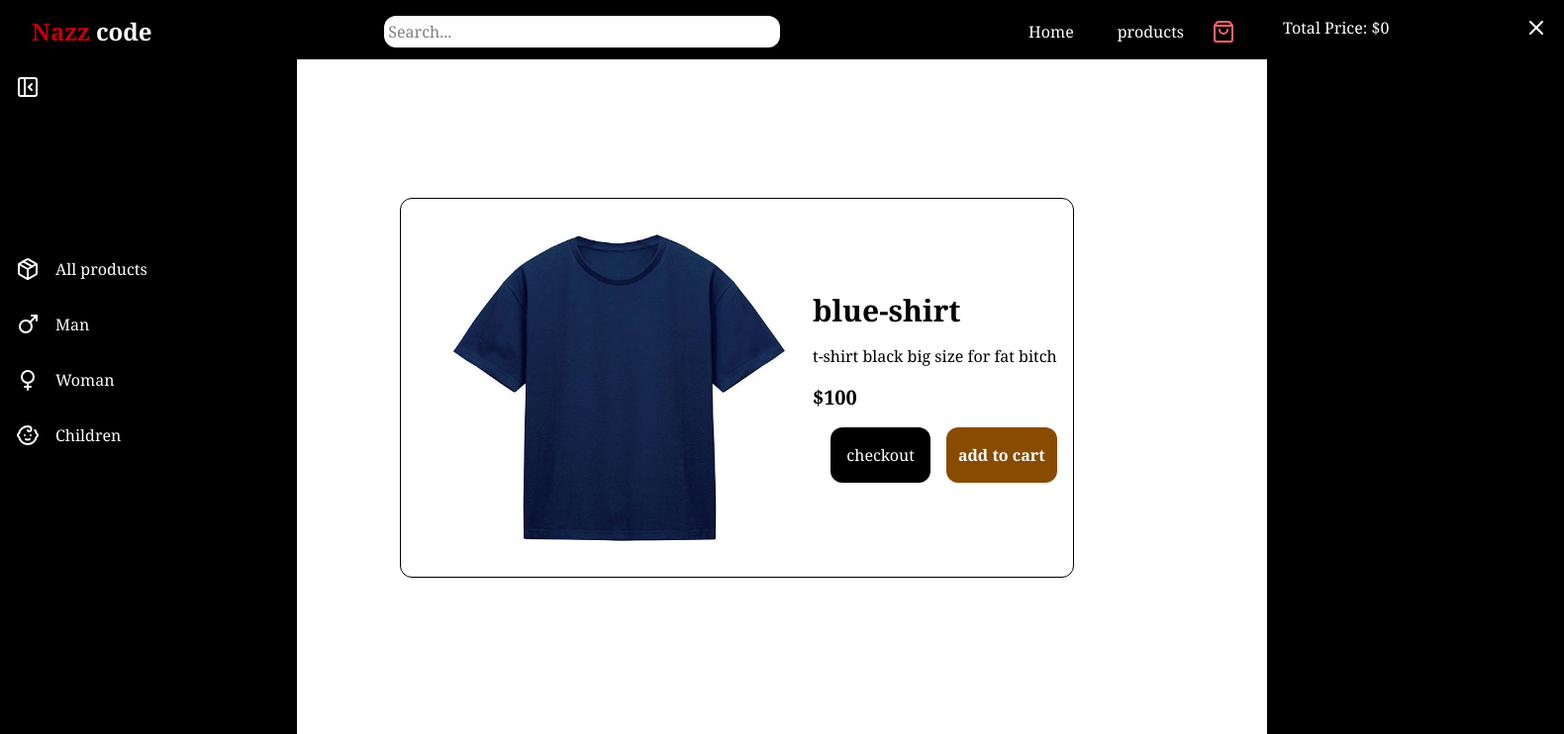
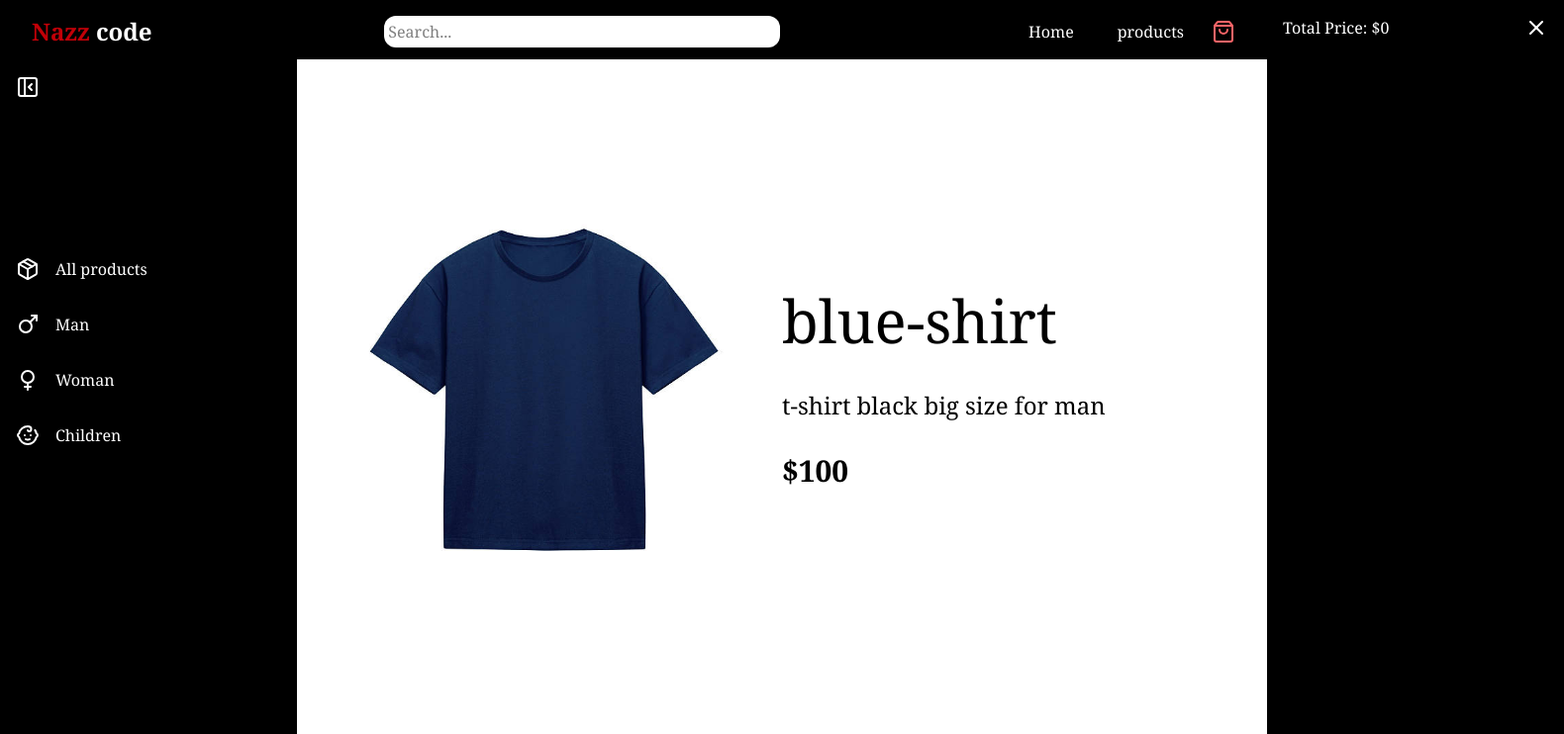
Before and after one commit to nasser-ahm/react-ecom, a React (Vite) app: page /react-ecom/Product/1 in a window 1280 px wide. Shown: the top 742 px of the page at 99% size, 1580 px wide, since content can reach past the window. Built offline with nearby package versions, Linux system fonts and the light colour scheme.

Commit message:
fix product page

```diff
--- a/src/data/products.js
+++ b/src/data/products.js
@@ -14,61 +14,61 @@ export const products = [{
     name : 'blue-shirt',
     id:1,
     img : tblue1,
-    desc: 't-shirt black big size for fat bitch',
-    price : 100
+    desc: 't-shirt black big size for man',
+   price : 100
    },{
     name : 'black-shirt',
     id:2,
     img : tblack2,
-    desc: 't-shirt black big size for fat bitch',
-    price : 200
+    desc: 't-shirt black big size for man',
+   price : 200
    },{
     name : 'zara-shirt',
     id:3,
     img : tblue2,
-    desc: 't-shirt black big size for fat bitch',
+    desc: 't-shirt black big size for man',
     price : 300
    },{
     name : 'addidas-shirt',
     id:4,
     img : tblue3,
-    desc: 't-shirt black big size for fat bitch',
+    desc: 't-shirt black big size for man',
     price : 340
    },{
     name : 'puma-shirt',
     id:5,
     img : tgrey,
-    desc: 't-shirt black big size for fat bitch',
+    desc: 't-shirt black big size for man',
     price : 40
    },{
     name : 'white-shirt',
     id:6,
     img : tblue1,
-    desc: 't-shirt black big size for fat bitch',
+    desc: 't-shirt black big size for man',
     price : 230
    },{
     name : 'black-shirt',
     id:7,
     img : tblue2,
-    desc: 't-shirt black big size for fat bitch',
+    desc: 't-shirt black big size for man',
     price : 400
 
    },{
     name : 'bershka-shirt',
     id:8,
     img : tblack2,
-    desc: 't-shirt black big size for fat bitch',
+    desc: 't-shirt black big size for man',
     price : 70
    },{
     name : 'man-shirt',
     id:9,
     img : tblue3,
-    desc: 't-shirt black big size for fat bitch',
+    desc: 't-shirt black big size for man',
     price : 600
    },{
     name : 'baby-shirt',
     id:10,
     img : tgrey,
-    desc: 't-shirt black big size for fat bitch',
+    desc: 't-shirt black big size for man',
     price : 170
    }];
--- a/src/pages/ProductDetails.jsx
+++ b/src/pages/ProductDetails.jsx
@@ -2,7 +2,6 @@ import { useParams } from "react-router-dom";
 import { products } from "../data/products";
 import { useContext } from "react";
 import CartContext from "../components/cartcontext";
-import { Link } from "react-router-dom";
 
 
 export default function ProductDetails({opensidebar}) {
@@ -14,43 +13,50 @@ export default function ProductDetails({opensidebar}) {
     (product) => product.id === Number(id)
   );
  const {
-  addtocart,
+        cart,
+        addtocart,
+        increaseQuantity,
+        decreaseQuantity,
 } = useContext(CartContext);
   if (!product) {
     return <h2>Product not found</h2>;
   }
-
+  const quantity = cart.find(item => item.id === Number(id))?.quantity || 0;
 
   return (
     <>
-      <section className={`pt-[200px] px-6 flex gap-8  min-h-screen flex-col w-full ${opensidebar? "ml-[300px]" : "ml-[60px]"} transition-all duration-300`}>
-        <div className="border rounded-xl p-4 h-fit flex w-fit items-center ml-20">
-        <div>
+      <section className={`pt-[60px]  flex   min-h-screen flex-col  ${opensidebar? "ml-[300px]" : "ml-[60px]"} transition-all duration-300`}>
+        <div className=" flex w-full items-center  justify-center flex-1 max-md:flex-col">
+        <div className="w-[50%] md:w-1/2 justify-center flex">
           <img
             src={product.img}
             alt={product.name}
-            className="w-[400px]"
+            className="w-[600px] h-[400px] object-contain p-4"
           />
         </div>
 
-        <div className="flex flex-col gap-4 ">
-          <h1 className="text-3xl font-bold">
+        <div className="flex flex-col gap-4 w-[50%] md:w-1/2 ">
+          <h1 className="text-6xl max-md:text-xl">
             {product.name}
           </h1>
 
-          <p>{product.desc}</p>
+          <p className="text-2xl mt-6 max-md:text-xl">{product.desc}</p>
 
-          <p className="font-bold text-xl">
+          <p className="font-bold text-3xl mt-4 max-md:text-xl">
             ${product.price}
           </p>
-            <div className="w-full flex  gap-4  justify-end">
-              <Link to="/checkout">
-                <button className="text-white bg-black p-4 rounded-xl hover:bg-yellow-800 hover:text-black transition-all cursor-pointer">checkout</button>
-              </Link>
-          <button className="px-3 py-2 text-white bg-yellow-800 font-bold rounded-xl cursor-pointer hover:bg-black hover:text-white transition-all" onClick={() => {addtocart(product)}}>add to cart</button>
-        </div>
-        </div>
-        </div>
+          </div>
+          </div>
+            <div className="flex justify-end gap-4 items-center m-4">
+              {quantity > 0 && (
+                <>
+              <button className="text-xl cursor-pointer" onClick={() => {decreaseQuantity(product.id)}}>-</button>
+              <span>{quantity}</span>
+              <button className="cursor-pointer" onClick={() => {increaseQuantity(product.id)}}>+</button>
+              </>
+              )}
+              <button className="text-white rounded-xl font-bold px-4 py-2 hover:bg-red-400 bg-red-700 cursor-pointer" onClick={() => {addtocart(product)}}>add to cart</button>
+            </div>
       </section>
     </>
   );
```
